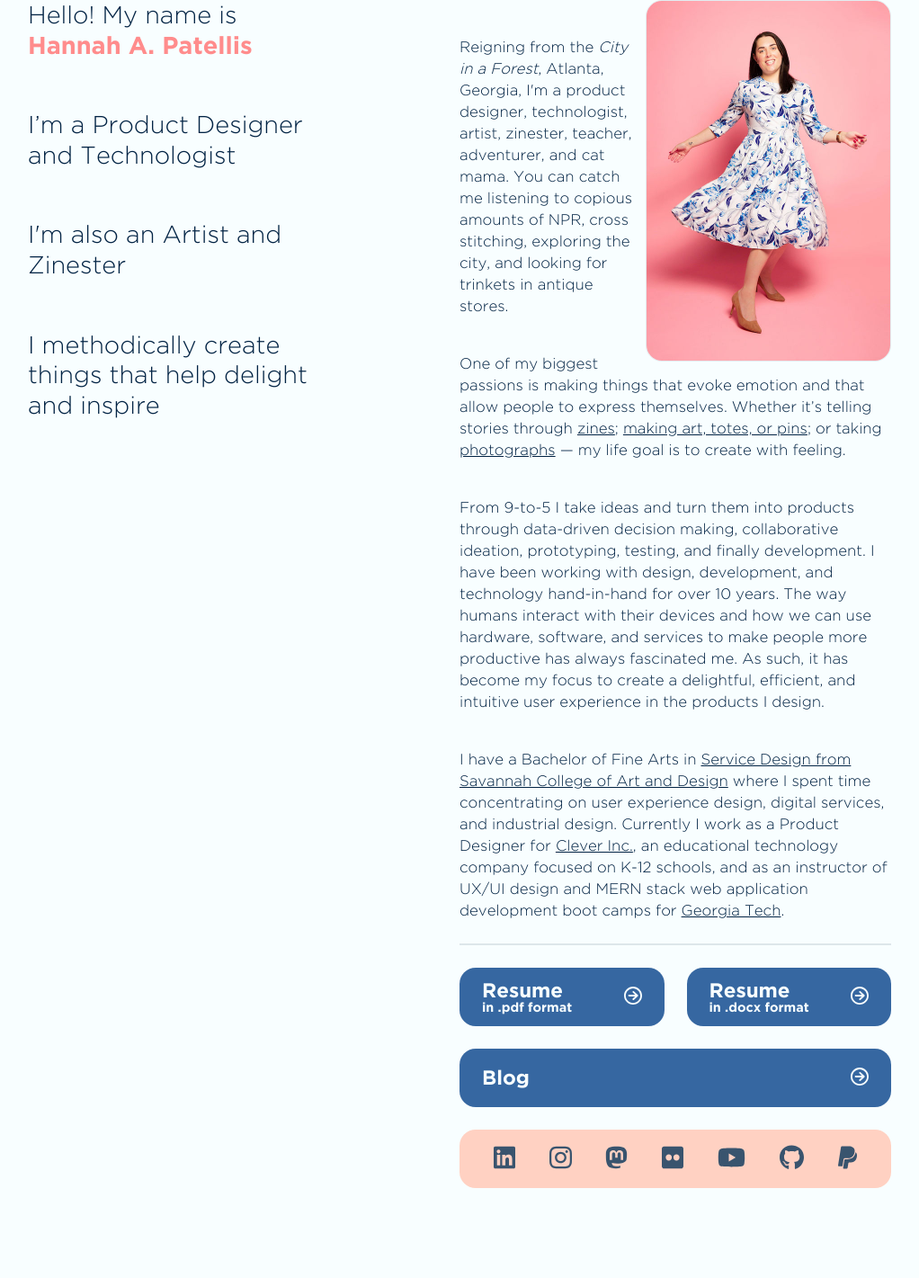
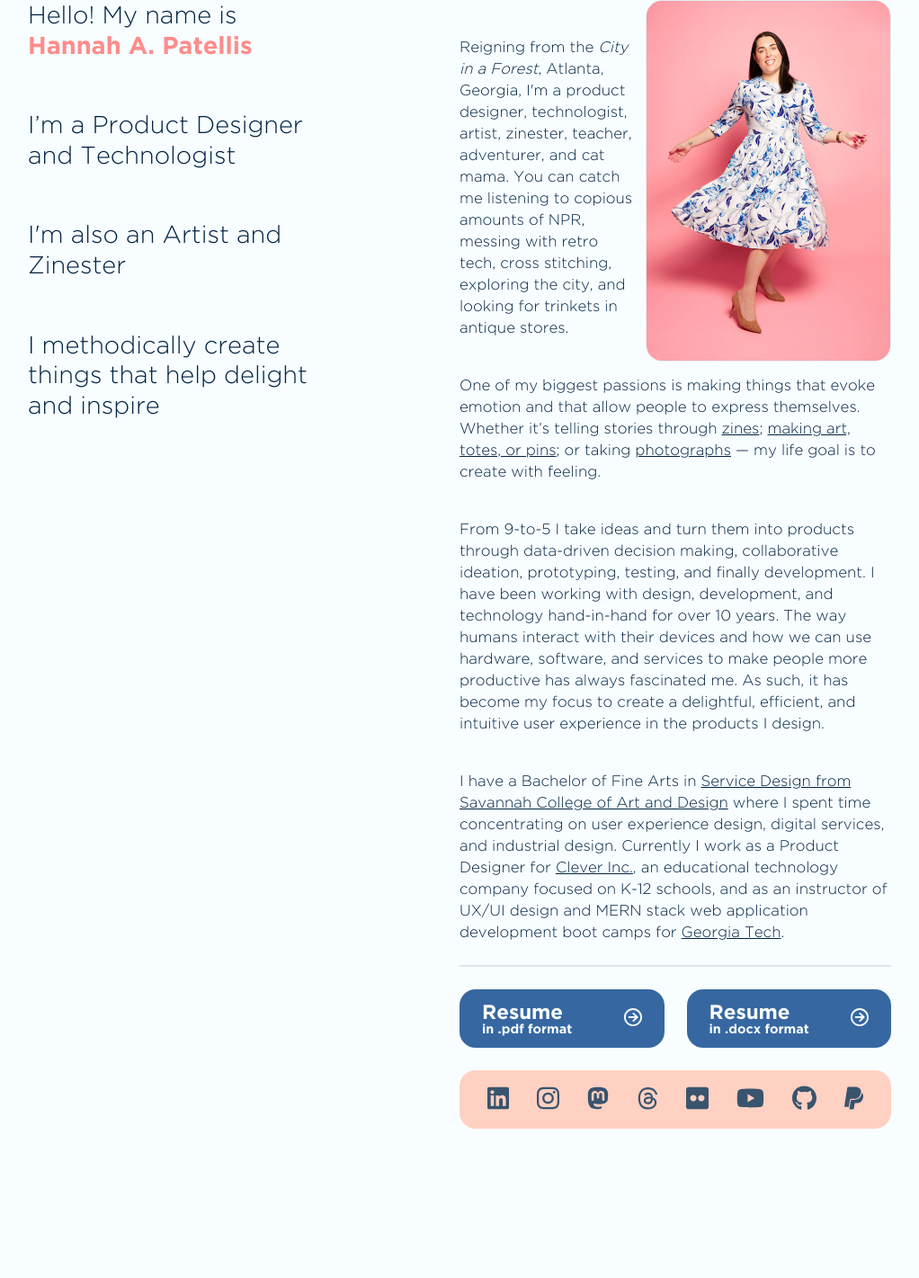
Before and after one commit to hannahpatellis/hannahap, a PHP site: page /about.html in a window 1280 px wide. Shown: the part 232-1653 px from the top of the page at 90% size, without its empty margins (129-1151 px from the left). After the commit the page ends 1487 px from the top, so only its background shows below. Run offline with PHP 8.4, Linux system fonts and the light colour scheme.

Commit message:
Changes include: Adding Threads link, update YT link, remove some homepage links including the blog, re-add the about page link, etc

```diff
--- a/about.html
+++ b/about.html
@@ -34,7 +34,7 @@
       <section>
         <div id="about">
           <img id="headshot" src="assets/img/me.jpg" alt="Picture of Hannah A. Patellis, a white woman with long dark hair, twirling in a white dress with blue flowers against a pink studio backdrop" />
-          <p class="mb mt">Reigning from the <em>City in a Forest</em>, Atlanta, Georgia, I'm a product designer, technologist, artist, zinester, teacher, adventurer, and cat mama. You can catch me listening to copious amounts of NPR, cross stitching, exploring the city, and looking for trinkets in antique stores.</p>
+          <p class="mb mt">Reigning from the <em>City in a Forest</em>, Atlanta, Georgia, I'm a product designer, technologist, artist, zinester, teacher, adventurer, and cat mama. You can catch me listening to copious amounts of NPR, messing with retro tech, cross stitching, exploring the city, and looking for trinkets in antique stores.</p>
           <p class="mb">One of my biggest passions is making things that evoke emotion and that allow people to express themselves. Whether it’s telling stories through <a href="https://hannahap.com/zines/" title="Zines by Hannah A. Patellis">zines</a>; <a href="https://shop.hannahap.com" title="Hannah A. Patellis Store">making art, totes, or pins</a>; or taking <a href="https://www.lomography.com/homes/hannahap" title="Film photography by Hannah A. Patellis">photographs</a> — my life goal is to create with feeling.</p>
           <p class="mb">From 9-to-5 I take ideas and turn them into products through data-driven decision making, collaborative ideation, prototyping, testing, and finally development. I have been working with design, development, and technology hand-in-hand for over 10 years. The way humans interact with their devices and how we can use hardware, software, and services to make people more productive has always fascinated me. As such, it has become my focus to create a delightful, efficient, and intuitive user experience in the products I design.</p>
           <p>I have a Bachelor of Fine Arts in <a href="http://www.scad.edu/academics/programs/service-design" title="Savannah College of Art and Design's Service Design program webpage">Service Design from Savannah College of Art and Design</a> where I spent time concentrating on user experience design, digital services, and industrial design. Currently I work as a Product Designer for <a href="https://clever.com/" title="Clever Inc.'s home page">Clever Inc.</a>, an educational technology company focused on K-12 schools, and as an instructor of UX/UI design and MERN stack web application development boot camps for <a href="https://pe.gatech.edu/" title="Georgia Tech Professional Education webpage">Georgia Tech</a>.</p>
@@ -59,13 +59,13 @@
             <div class="tile-icon"><img src="assets/img/circle-arrow-right.svg" alt="Resume download in .docx format" width="20px" /></div>
           </div>
         </a>
-        <a href="https://blog.hannahap.com" title="Blog" class="tile-placement-about-blog">
+        <!-- <a href="https://blog.hannahap.com" title="Blog" class="tile-placement-about-blog">
           <div class="tile tile-sm tile-about-blog">
             <div class="tile-title">Blog</div>
             <div class="tile-icon"><img src="assets/img/circle-arrow-right.svg" alt="Read the blog" width="20px" />
             </div>
           </div>
-        </a>
+        </a> -->
         <div class="tile tile-social">
           <a href="https://www.linkedin.com/in/hannahpatellis/" title="Hannah Patellis on LinkedIn" class="social-icon">
             <img src="assets/img/social/linkedin.svg" alt="LinkedIn" height="28px" />
@@ -76,10 +76,13 @@
           <a rel="me" href="https://bitbang.social/@hannahpatellis" title="Hannah Patellis on Mastodon" class="social-icon">
             <img src="assets/img/social/mastodon.svg" alt="Mastodon" height="28px" />
           </a>
+          <a href="https://www.threads.net/@hannahpatellis" title="Hannah Patellis on Threads" class="social-icon">
+            <img src="assets/img/social/threads.svg" alt="Threads" height="28px" />
+          </a>
           <a href="https://www.flickr.com/people/198034559@N06/" title="Hannah Patellis on Flickr" class="social-icon">
             <img src="assets/img/social/flickr.svg" alt="Flickr" height="28px" />
           </a>
-          <a href="https://www.youtube.com/@hannahpatellis" title="Hannah Patellis on YouTube"
+          <a href="https://www.youtube.com/@hannahhq" title="Hannah Patellis on YouTube"
             class="social-icon">
             <img src="assets/img/social/youtube.svg" alt="YouTube" height="28px" />
           </a>
--- a/assets/css/custom.css
+++ b/assets/css/custom.css
@@ -211,10 +211,11 @@ div#banner a.reverse-look:hover {
   grid-area: section;
   display: grid;
   grid-template-columns: 1fr 1fr;
-  grid-template-rows: 65px 65px 2px 150px 150px 150px 150px 65px;
+  grid-template-rows: 65px 65px 65px 2px 150px 150px 150px 150px 65px;
   grid-template-areas:
-    'shop blog'
-    'shop zines'
+    'about about'
+    'shop shop'
+    'shop shop'
     'spacer spacer'
     'clever clever'
     'twou twou'
@@ -466,12 +467,11 @@ img#headshot {
   border: 1px solid #e3edf1;
 }
 .grid-about section {
-  grid-template-rows: auto 2px 65px 65px 65px!important;
+  grid-template-rows: auto 2px 65px 65px!important;
   grid-template-areas:
     'about about'
     'spacer spacer'
     'pdf docx'
-    'blog blog'
     'social social'!important;
 }
 .grid-about section div#about {
```
Also changed, not shown: index.html (+9 -6 lines), assets/img/social/threads.svg (added).
